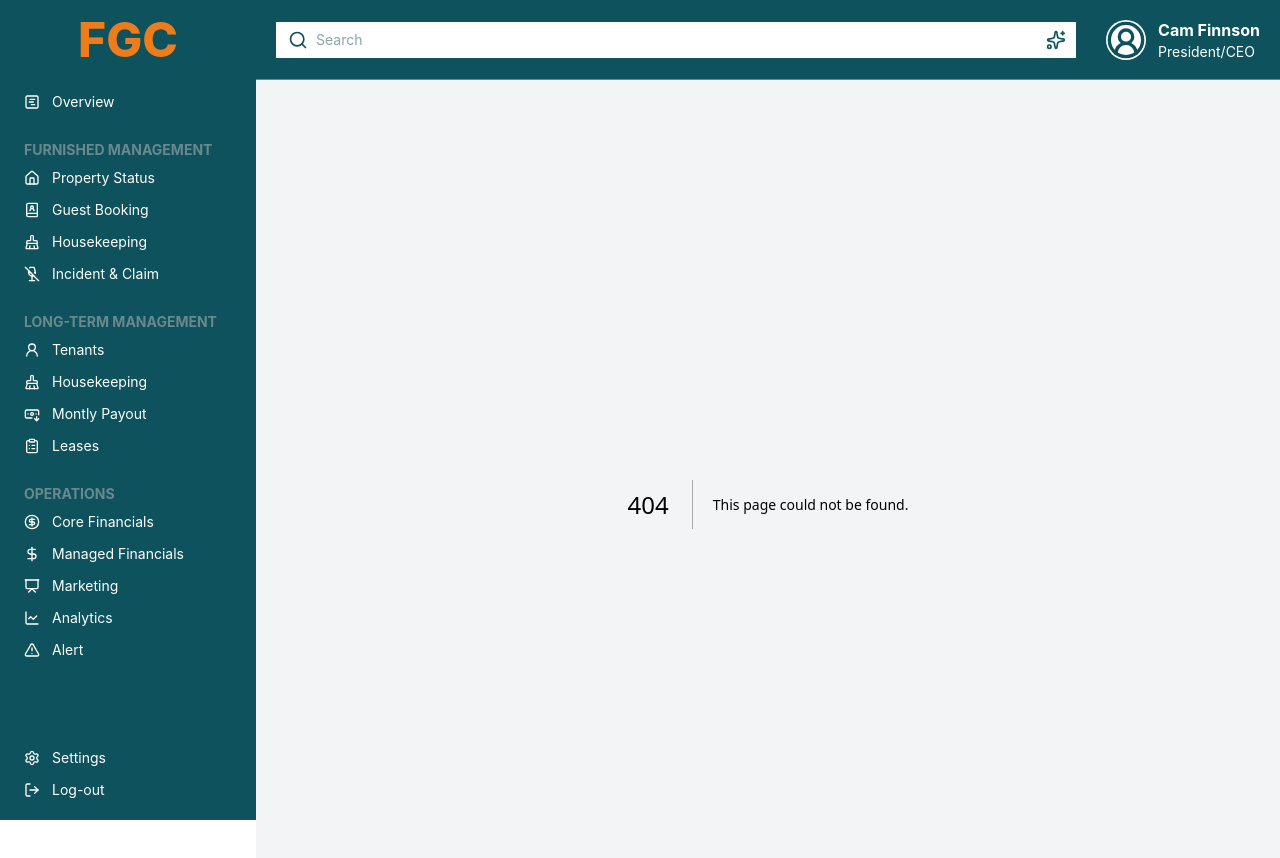
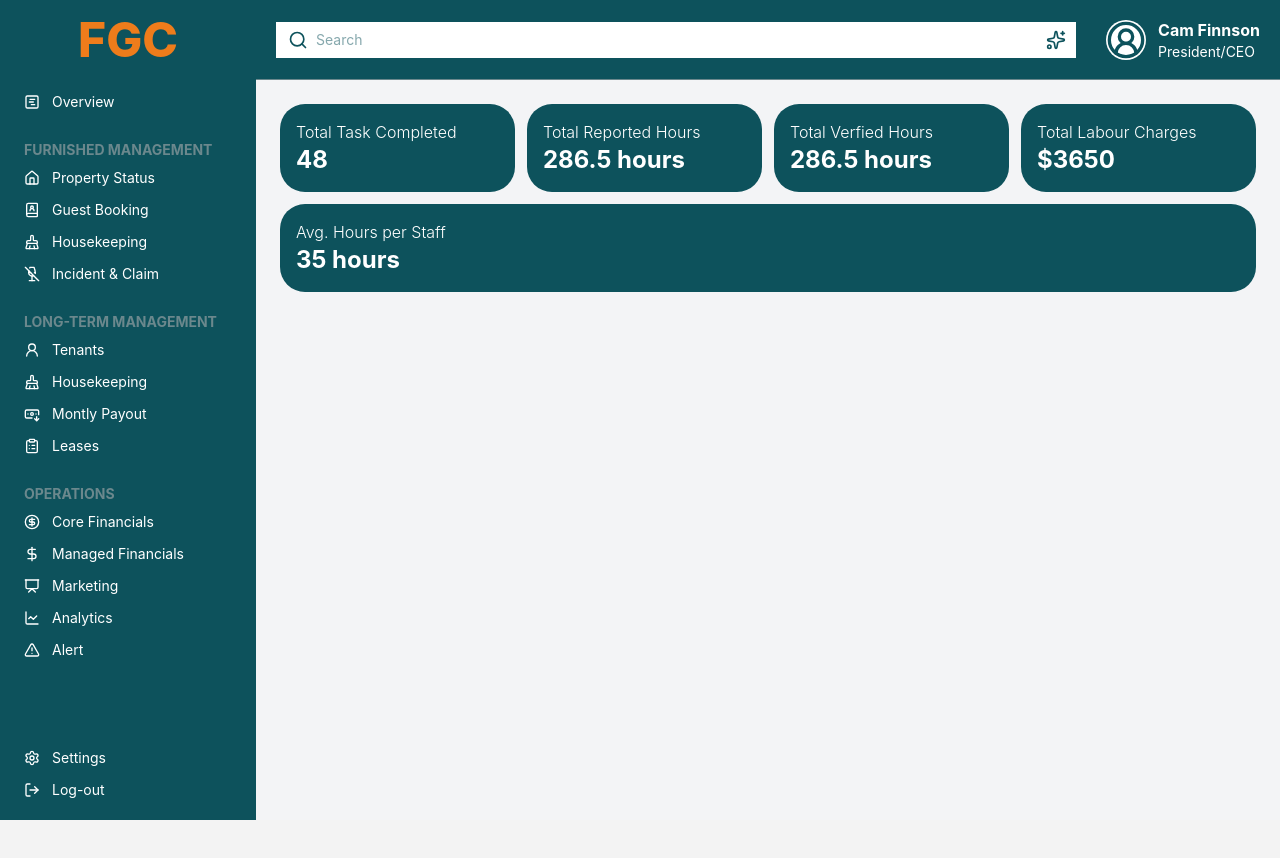
Before and after one commit to HiteshBhasin/DashboardProject, a Next.js app in the folder dashboard/: page /longterm/monthlypayout/staff-list in a window 1280 px wide. Before the commit this address had no page. Shown: the top 858 px of the page. After the commit the page ends 820 px from the top, so only its background shows below. Built offline with nearby package versions, Linux system fonts and the light colour scheme.

Commit message:
Added maintenance and staff-list page

```diff
--- a/dashboard/src/app/globals.css
+++ b/dashboard/src/app/globals.css
@@ -1,5 +1,6 @@
 @import "tailwindcss";
-@import "tw-animate-css";
+/* @import "tw-animate-css"; */ /* I didn't know why this import gave me an error, so I just commented it out */
+
 
 :root {
   --background: #F3F3F3;
--- /dev/null
+++ b/dashboard/src/app/longterm/housekeeping/maintenance/page.tsx
@@ -0,0 +1,16 @@
+import Image from "next/image";
+
+import FilterButton from "../../../../components/FilterButton";
+
+export default function Home() {
+
+
+  return (
+    <div className =" ">
+
+
+    </div>
+
+
+  );
+}
--- /dev/null
+++ b/dashboard/src/app/longterm/monthlypayout/staff-list/page.tsx
@@ -0,0 +1,28 @@
+import Image from "next/image";
+import KpiCard from "../../../../components/KpiCard";
+import FilterButton from "../../../../components/FilterButton";
+
+export default function Home() {
+
+  const data = {
+    totalComplete: 48,
+    totalReported: 286.5,
+    totalVerified: 286.5,
+    totalCharges: 3650,
+    avgHours: 35
+  };
+  return (
+    <div className ="flex flex-col gap-1 ">
+      <div className="flex flex-wrap gap-3">
+        <KpiCard title="Total Task Completed" value={data.totalComplete}/>
+        <KpiCard title="Total Reported Hours" value={`${data.totalReported} hours`}/>
+        <KpiCard title="Total Verfied Hours" value={`${data.totalVerified} hours`}/>
+        <KpiCard title="Total Labour Charges" value={`$${data.totalCharges}`} />
+        <KpiCard title="Avg. Hours per Staff" value={`${data.avgHours} hours`}/>
+      </div>
+
+    </div>
+
+
+  );
+}
```
